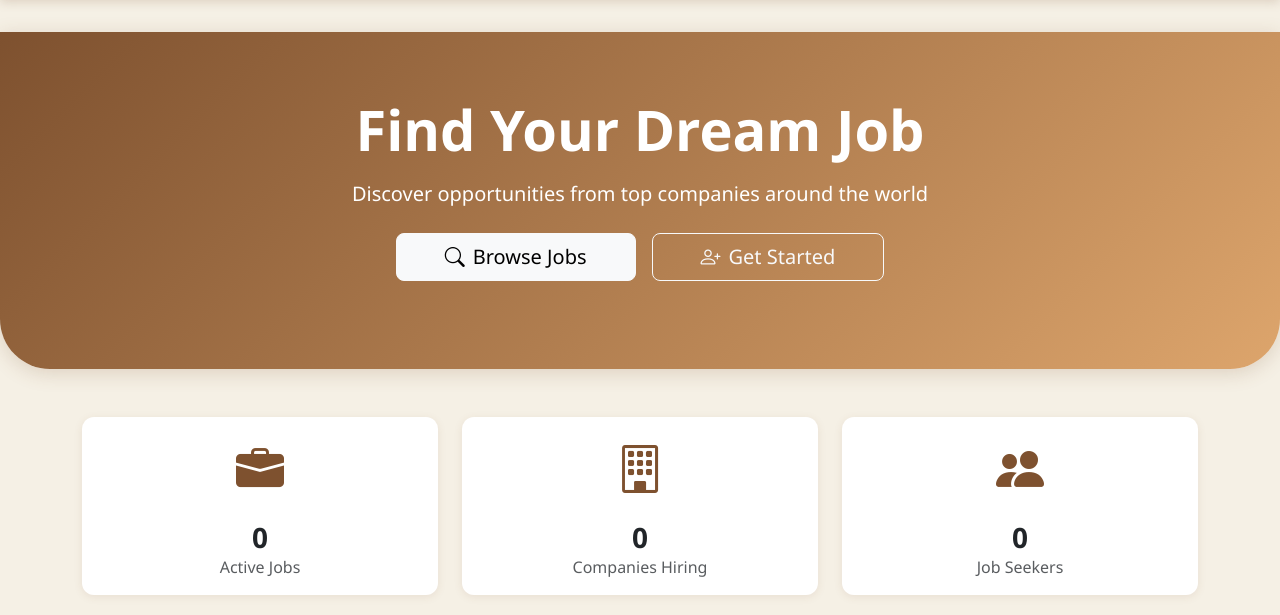
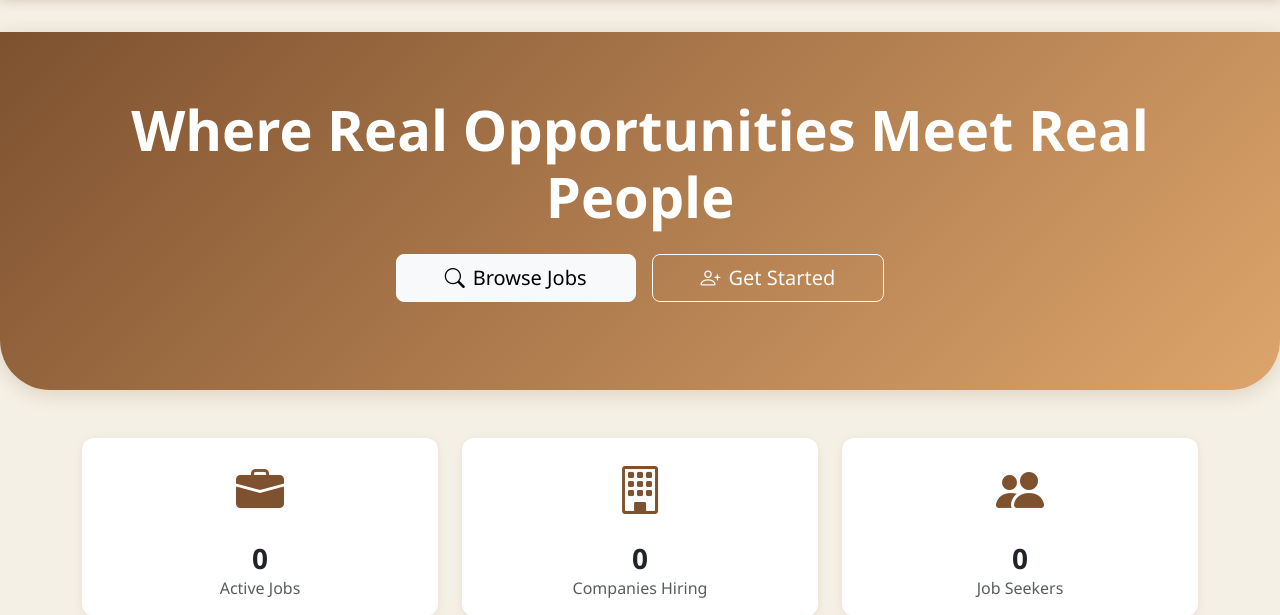
Before and after one commit to mfish324/Job-Board, a Django app: page / in a window 1280 px wide. Shown: the part 87-702 px from the top of the page. Run offline with Django 5.2, Linux system fonts and the light colour scheme; data that the repository does not hold is empty.

Commit message:
Add rotating hero text with fade animation
- 12 rotating taglines every 3 seconds
- Smooth fade in/out transitions
- Remove static subheading

Co-Authored-By: Claude Opus 4.5 <noreply@anthropic.com>

```diff
--- a/jobs/templates/jobs/home.html
+++ b/jobs/templates/jobs/home.html
@@ -1,13 +1,25 @@
 {% extends 'jobs/base.html' %}
 
 {% block title %}Home - Real Jobs, Real People - Find Your Dream Job{% endblock %}
+
+{% block extra_css %}
+<style>
+    .hero-text {
+        opacity: 1;
+        transition: opacity 0.5s ease-in-out;
+        min-height: 4.5rem;
+    }
+    .hero-text.fade-out {
+        opacity: 0;
+    }
+</style>
+{% endblock %}
 
 {% block content %}
 <!-- Hero Section -->
 <div class="hero-section text-center">
     <div class="container">
-        <h1 class="display-4 fw-bold mb-3">Find Your Dream Job</h1>
-        <p class="lead mb-4">Discover opportunities from top companies around the world</p>
+        <h1 class="display-4 fw-bold mb-4 hero-text" id="heroText">Where Real Opportunities Meet Real People</h1>
         <div class="d-flex justify-content-center gap-3 mb-4">
             <a href="{% url 'job_list' %}" class="btn btn-light btn-lg px-5">
                 <i class="bi bi-search me-2"></i>Browse Jobs
@@ -81,7 +93,7 @@
                             <i class="bi bi-building me-1"></i>{{ job.company }}
                         </h6>
                         <p class="card-text text-muted mb-3">
-                            {{ job.description|truncatewords:25 }}
+                            {{ job.description|striptags|truncatewords:25 }}
                         </p>
                         <div class="d-flex justify-content-between align-items-center">
                             <div class="text-muted small">
@@ -141,3 +153,42 @@
 </div>
 {% endif %}
 {% endblock %}
+
+{% block extra_js %}
+<script>
+    const heroTexts = [
+        "Where Real Opportunities Meet Real People",
+        "Your Next Chapter Starts Here",
+        "Connecting Talent with Opportunity",
+        "Jobs That Match Your Ambition",
+        "Find Work That Works for You",
+        "Real Jobs. Real Companies. Real Results.",
+        "Your Career, Your Terms",
+        "Where Careers Take Off",
+        "More Than a Job Board—A Launchpad",
+        "Discover Roles Worth Your Talent",
+        "The Shortest Path to Your Next Role",
+        "Built for Job Seekers, Not Algorithms"
+    ];
+
+    let currentIndex = 0;
+    const heroElement = document.getElementById('heroText');
+
+    function rotateHeroText() {
+        // Fade out
+        heroElement.classList.add('fade-out');
+
+        setTimeout(() => {
+            // Change text
+            currentIndex = (currentIndex + 1) % heroTexts.length;
+            heroElement.textContent = heroTexts[currentIndex];
+
+            // Fade in
+            heroElement.classList.remove('fade-out');
+        }, 500); // Wait for fade-out to complete
+    }
+
+    // Start rotation after 3 seconds, then every 3 seconds
+    setInterval(rotateHeroText, 3000);
+</script>
+{% endblock %}
```
